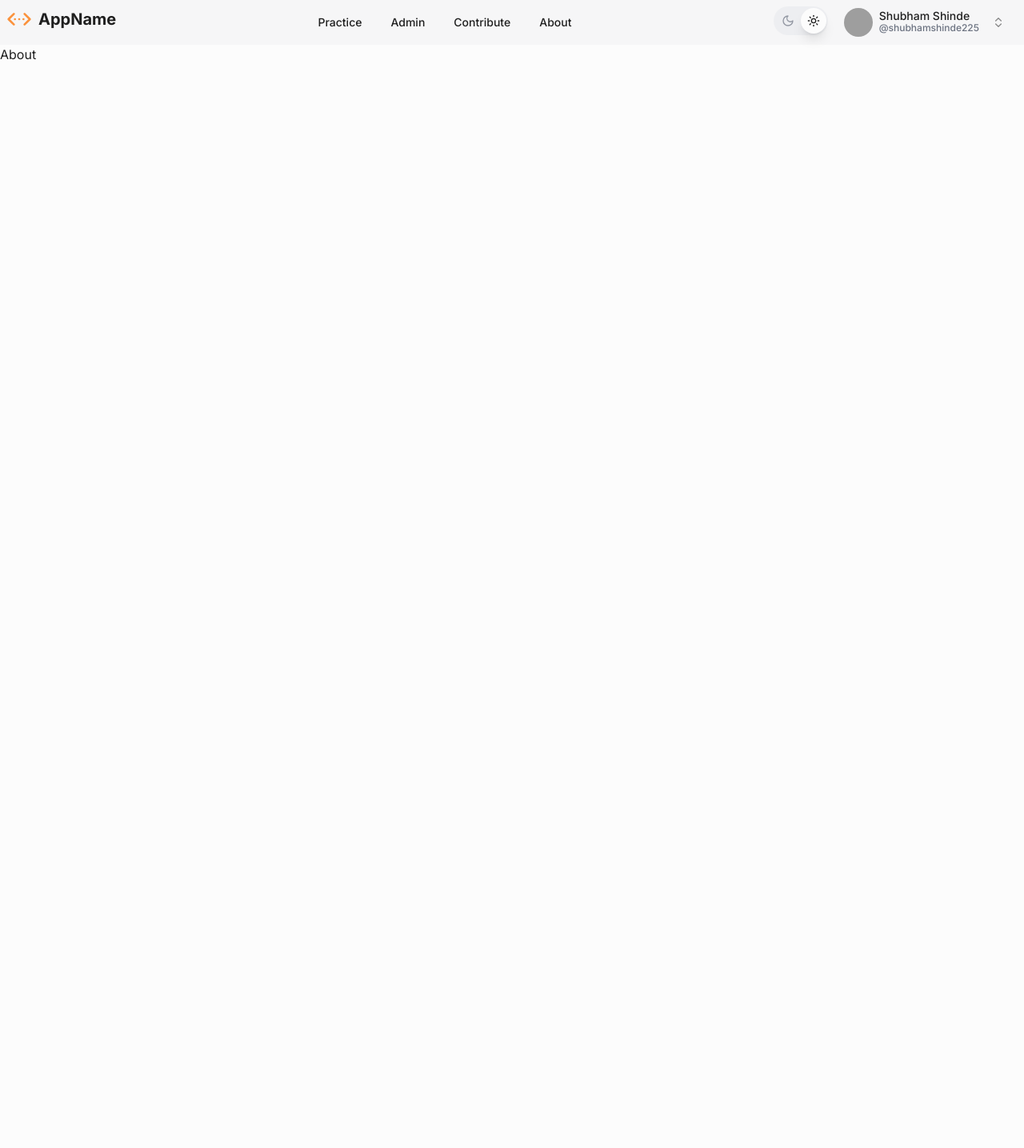
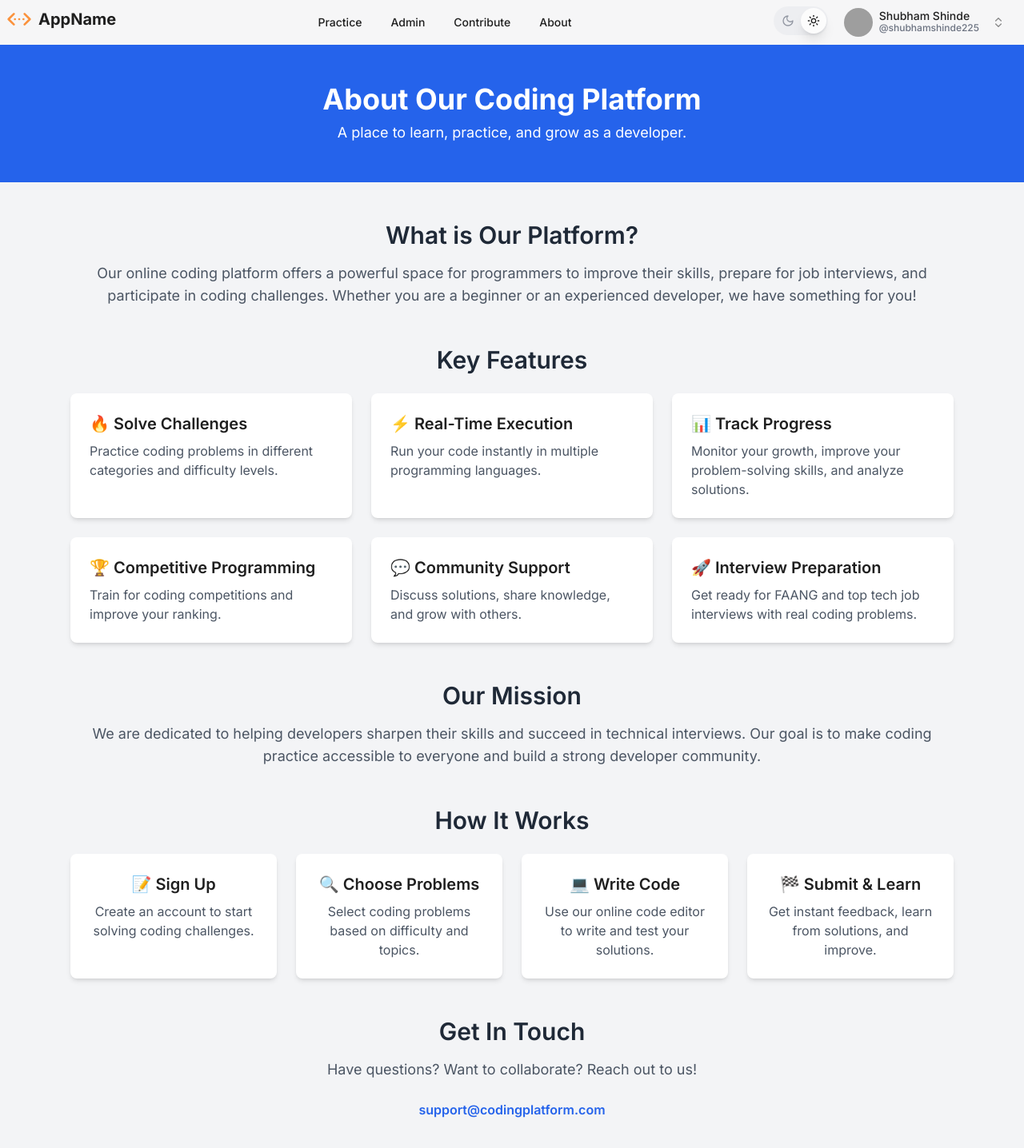
Before and after one commit to shubham225/codeplayground-web, a Next.js app: page /about in a window 1280 px wide. Shown: the top 1436 px of the page at 80% size. Before the commit the page ends 800 px from the top, so only its background shows below. Built offline with nearby package versions, Linux system fonts and the light colour scheme; grey boxes are pictures that could not be loaded.

Commit message:
About UI Updated

```diff
--- a/src/app/(root)/about/page.tsx
+++ b/src/app/(root)/about/page.tsx
@@ -1,9 +1,113 @@
+import Head from 'next/head'
 import React from 'react'
 
 type Props = {}
 
 export default function About({}: Props) {
   return (
-    <div>About</div>
+    <div>
+      <Head>
+        <title>About Us | Online Coding Platform</title>
+        <meta name="description" content="Learn more about our mission, features, and how our online coding platform helps developers." />
+      </Head>
+
+      <div className="bg-gray-100 min-h-screen">
+        {/* Header Section */}
+        <header className="bg-blue-600 text-white text-center py-12">
+          <h1 className="text-4xl font-bold">About Our Coding Platform</h1>
+          <p className="mt-2 text-lg">A place to learn, practice, and grow as a developer.</p>
+        </header>
+
+        {/* Main Content */}
+        <div className="max-w-6xl mx-auto px-6 py-12">
+
+          {/* Introduction Section */}
+          <section className="mb-12 text-center">
+            <h2 className="text-3xl font-semibold text-gray-800">What is Our Platform?</h2>
+            <p className="mt-4 text-gray-600 text-lg">
+              Our online coding platform offers a powerful space for programmers to improve their skills,
+              prepare for job interviews, and participate in coding challenges. Whether you are a beginner
+              or an experienced developer, we have something for you!
+            </p>
+          </section>
+
+          {/* Features Section */}
+          <section className="mb-12">
+            <h2 className="text-3xl font-semibold text-gray-800 text-center">Key Features</h2>
+            <div className="grid md:grid-cols-3 gap-6 mt-6">
+              <div className="bg-white p-6 rounded-lg shadow-md">
+                <h3 className="text-xl font-semibold">🔥 Solve Challenges</h3>
+                <p className="text-gray-600 mt-2">Practice coding problems in different categories and difficulty levels.</p>
+              </div>
+              <div className="bg-white p-6 rounded-lg shadow-md">
+                <h3 className="text-xl font-semibold">⚡ Real-Time Execution</h3>
+                <p className="text-gray-600 mt-2">Run your code instantly in multiple programming languages.</p>
+              </div>
+              <div className="bg-white p-6 rounded-lg shadow-md">
+                <h3 className="text-xl font-semibold">📊 Track Progress</h3>
+                <p className="text-gray-600 mt-2">Monitor your growth, improve your problem-solving skills, and analyze solutions.</p>
+              </div>
+              <div className="bg-white p-6 rounded-lg shadow-md">
+                <h3 className="text-xl font-semibold">🏆 Competitive Programming</h3>
+                <p className="text-gray-600 mt-2">Train for coding competitions and improve your ranking.</p>
+              </div>
+              <div className="bg-white p-6 rounded-lg shadow-md">
+                <h3 className="text-xl font-semibold">💬 Community Support</h3>
+                <p className="text-gray-600 mt-2">Discuss solutions, share knowledge, and grow with others.</p>
+              </div>
+              <div className="bg-white p-6 rounded-lg shadow-md">
+                <h3 className="text-xl font-semibold">🚀 Interview Preparation</h3>
+                <p className="text-gray-600 mt-2">Get ready for FAANG and top tech job interviews with real coding problems.</p>
+              </div>
+            </div>
+          </section>
+
+          {/* Mission Section */}
+          <section className="mb-12 text-center">
+            <h2 className="text-3xl font-semibold text-gray-800">Our Mission</h2>
+            <p className="mt-4 text-gray-600 text-lg">
+              We are dedicated to helping developers sharpen their skills and succeed in technical interviews.
+              Our goal is to make coding practice accessible to everyone and build a strong developer community.
+            </p>
+          </section>
+
+          {/* How It Works Section */}
+          <section className="mb-12">
+            <h2 className="text-3xl font-semibold text-gray-800 text-center">How It Works</h2>
+            <div className="grid md:grid-cols-4 gap-6 mt-6">
+              <div className="bg-white p-6 rounded-lg shadow-md text-center">
+                <h3 className="text-xl font-semibold">📝 Sign Up</h3>
+                <p className="text-gray-600 mt-2">Create an account to start solving coding challenges.</p>
+              </div>
+              <div className="bg-white p-6 rounded-lg shadow-md text-center">
+                <h3 className="text-xl font-semibold">🔍 Choose Problems</h3>
+                <p className="text-gray-600 mt-2">Select coding problems based on difficulty and topics.</p>
+              </div>
+              <div className="bg-white p-6 rounded-lg shadow-md text-center">
+                <h3 className="text-xl font-semibold">💻 Write Code</h3>
+                <p className="text-gray-600 mt-2">Use our online code editor to write and test your solutions.</p>
+              </div>
+              <div className="bg-white p-6 rounded-lg shadow-md text-center">
+                <h3 className="text-xl font-semibold">🏁 Submit & Learn</h3>
+                <p className="text-gray-600 mt-2">Get instant feedback, learn from solutions, and improve.</p>
+              </div>
+            </div>
+          </section>
+
+          {/* Contact Section */}
+          <section className="text-center">
+            <h2 className="text-3xl font-semibold text-gray-800">Get In Touch</h2>
+            <p className="mt-4 text-gray-600 text-lg">
+              Have questions? Want to collaborate? Reach out to us!
+            </p>
+            <div className="mt-6">
+              <a href="mailto:support@codingplatform.com" className="text-blue-600 font-semibold hover:underline">
+                support@codingplatform.com
+              </a>
+            </div>
+          </section>
+        </div>
+      </div>
+    </div>
   )
 }
```
